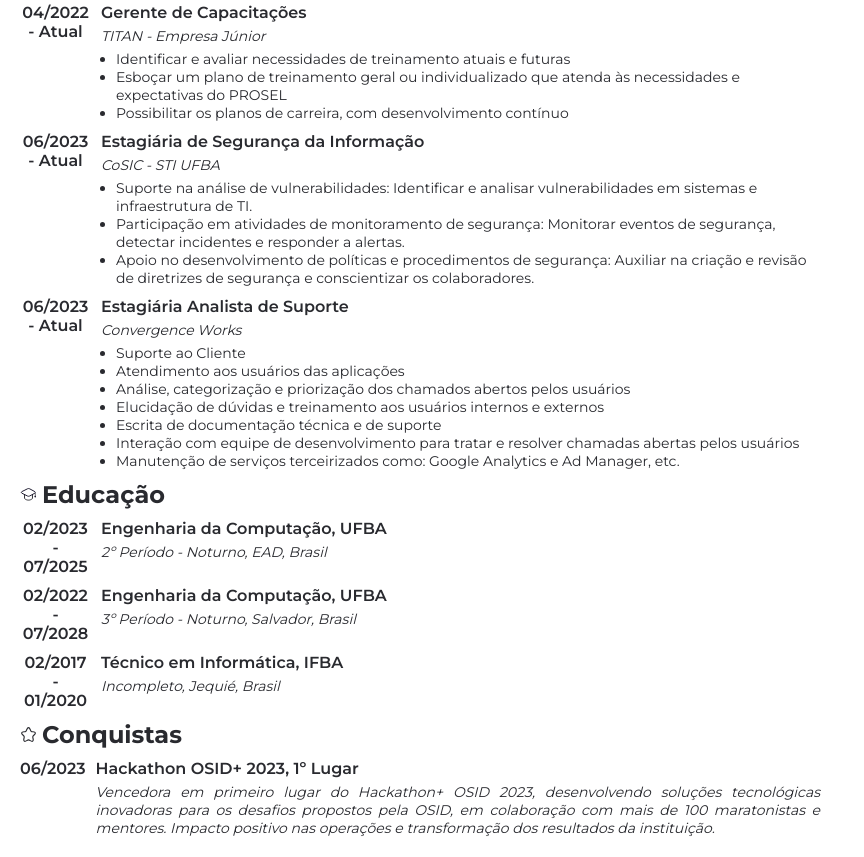
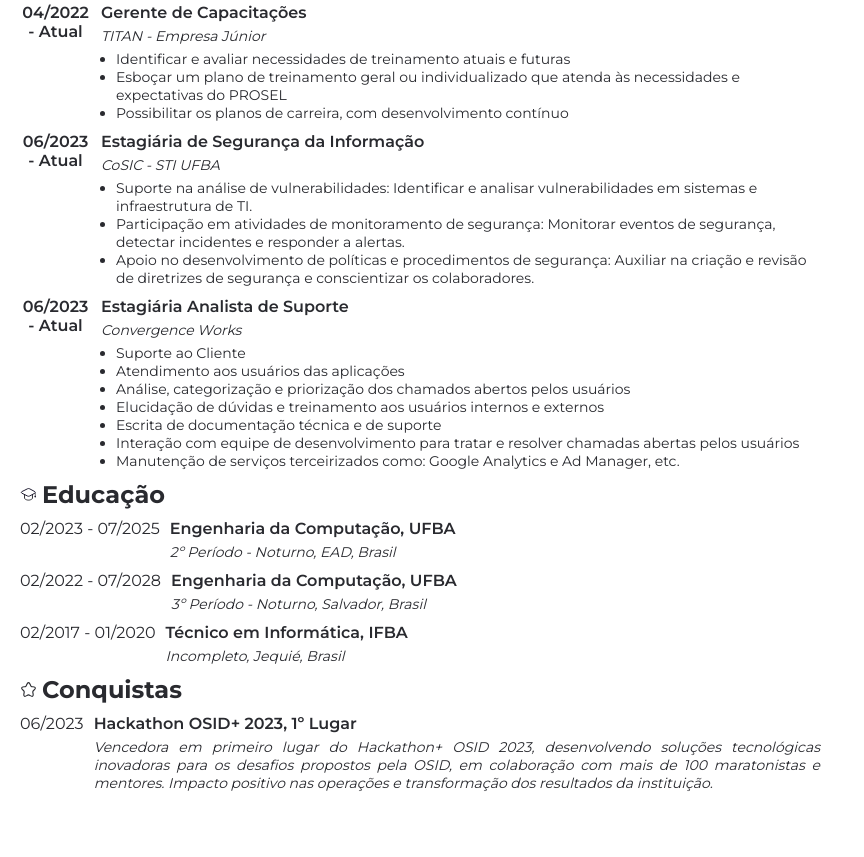
Before and after one commit to pamellabeca/curriculo, a plain HTML site: page index.html in a window 1280 px wide. Shown: the part 789-1646 px from the top of the page, without its empty margins (0-864 px from the left). After the commit the page ends 1601 px from the top, so only its background shows below. Drawn offline with Linux system fonts and the light colour scheme.

Commit message:
refactor: Mudados nomes de classes e corrigidos erros de gramática

```diff
--- a/index.html
+++ b/index.html
@@ -5,6 +5,7 @@
     <meta name="viewport" content="width=device-width, initial-scale=1.0">
     <title>Currículo - Pamella Silva</title>
     <link rel="stylesheet" href="style.css">
+    <link rel="shortcut icon" href="./Imagens/logo.png" type="image/x-icon">
 
 </head>
 <body>
@@ -157,7 +158,7 @@
                 <h1>Educação</h1>
             </span>
             <div class="Edu">
-                <p class="data">02/2023 - 07/2025</p>
+                <p class="eduData">02/2023 - 07/2025</p>
                 <div class="informacaoEdu">
                     <p class="position">Engenharia da Computação, UFBA</p>
                     <p class="company">2º Período - Noturno, EAD, Brasil</p>
@@ -165,7 +166,7 @@
             </div>
 
             <div class="Edu">
-                <p class="data">02/2022 - 07/2028</p>
+                <p class="eduData">02/2022 - 07/2028</p>
                 <div class="informacaoEdu">
                     <p class="position">Engenharia da Computação, UFBA</p>
                     <p class="company">3º Período - Noturno, Salvador, Brasil</p>
@@ -173,7 +174,7 @@
             </div>
 
             <div class="Edu">
-                <p class="data">02/2017 - 01/2020</p>
+                <p class="eduData">02/2017 - 01/2020</p>
                 <div class="informacaoEdu">
                     <p class="position">Técnico em Informática, IFBA</p>
                     <p class="company">Incompleto, Jequié, Brasil</p>
@@ -186,7 +187,7 @@
                 <h1>Conquistas</h1>
             </span>
             <div class="Edu">
-                <p class="data">06/2023</p>
+                <p class="eduData">06/2023</p>
                 <div class="informacaoEdu">
                     <p class="position">Hackathon OSID+ 2023, 1º Lugar</p>
                     <p class="company">Vencedora em primeiro lugar do Hackathon+ OSID 2023, desenvolvendo soluções tecnológicas inovadoras para os desafios propostos pela OSID, em colaboração com mais de 100 maratonistas e mentores. Impacto positivo nas operações e transformação dos resultados da instituição.</p>
```
